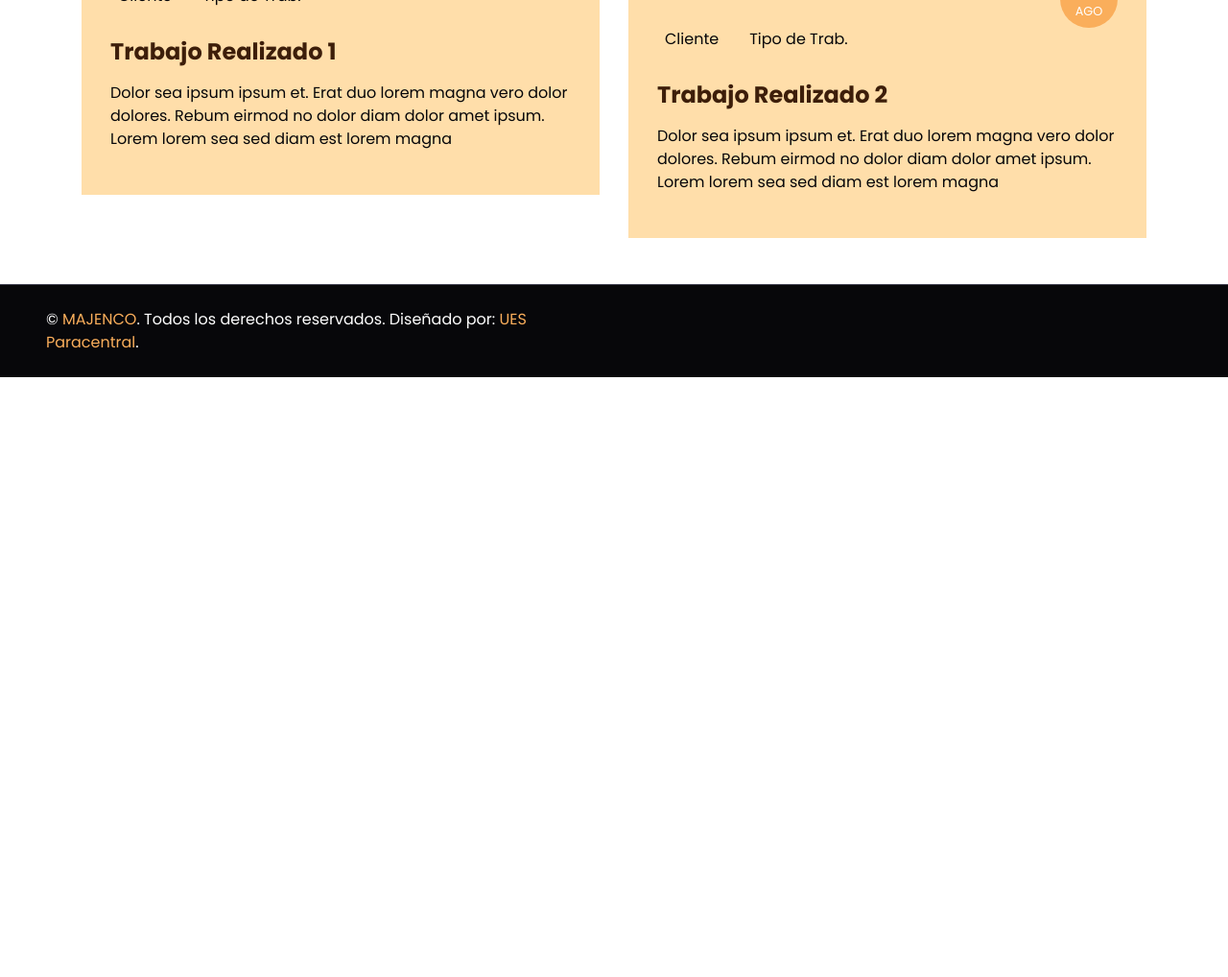
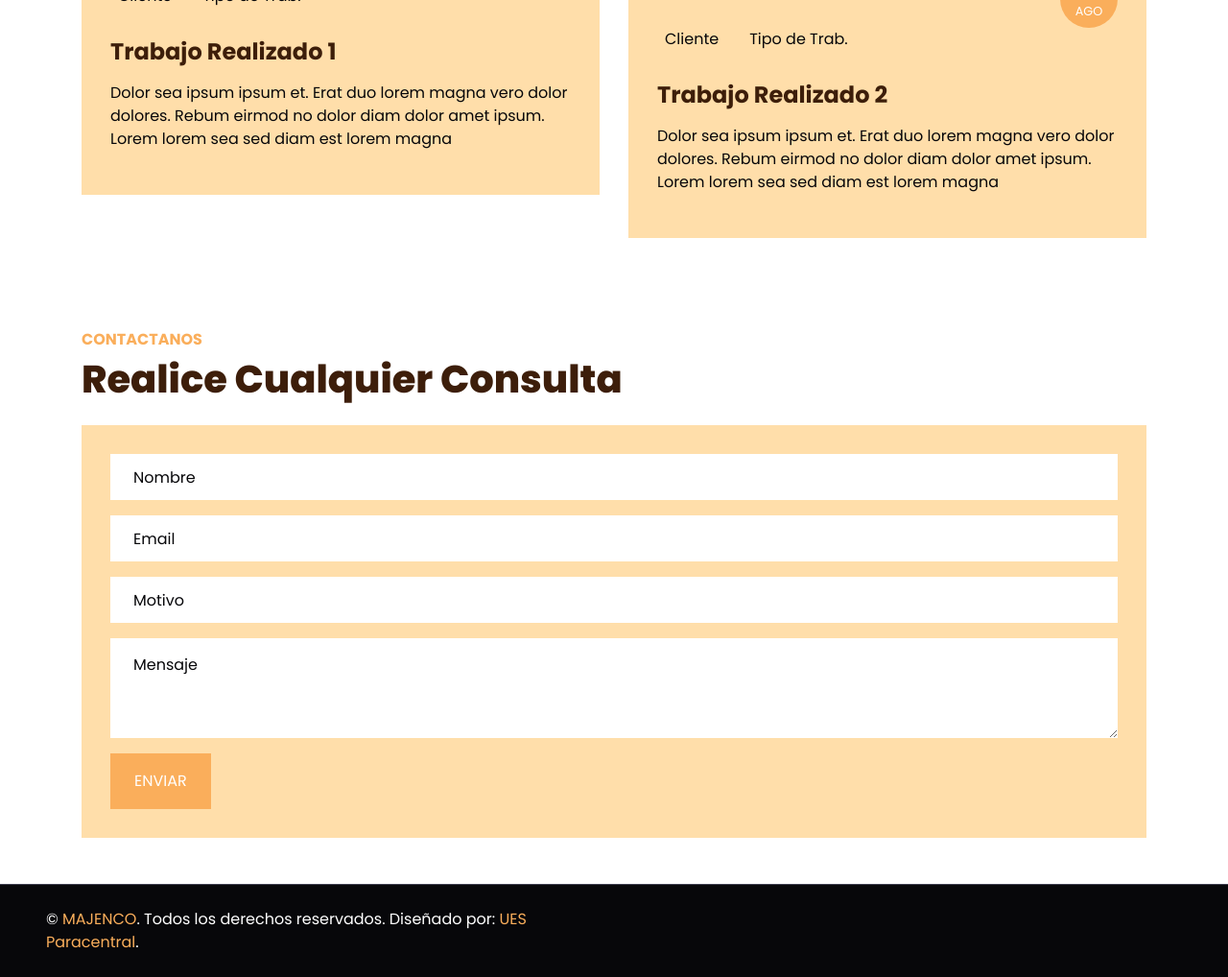
Before and after one commit to AlejandroFlores004/MAJENCOSYS, a Django app: template main/templates/baseClientes.html in a window 1280 px wide. Shown: the part 2341-3359 px from the top of the page at 96% size. Before the commit the page ends 2734 px from the top, so only its background shows below. Run offline with Django 4.2, Linux system fonts and the light colour scheme; the template is opened without the code that fills it, so the values that code supplies are empty; some libraries are stand-ins or nearby versions.

Commit message:
Seccion de contacto

```diff
--- /dev/null
+++ b/main/static/mail/contact.js
@@ -0,0 +1,65 @@
+$(function () {
+
+    $("#contactForm input, #contactForm textarea").jqBootstrapValidation({
+        preventSubmit: true,
+        submitError: function ($form, event, errors) {
+        },
+        submitSuccess: function ($form, event) {
+            event.preventDefault();
+            var name = $("input#name").val();
+            var email = $("input#email").val();
+            var subject = $("input#subject").val();
+            var message = $("textarea#message").val();
+
+            $this = $("#sendMessageButton");
+            $this.prop("disabled", true);
+
+            $.ajax({
+                url: "contact.php",
+                type: "POST",
+                data: {
+                    name: name,
+                    email: email,
+                    subject: subject,
+                    message: message
+                },
+                cache: false,
+                success: function () {
+                    $('#success').html("<div class='alert alert-success'>");
+                    $('#success > .alert-success').html("<button type='button' class='close' data-dismiss='alert' aria-hidden='true'>&times;")
+                            .append("</button>");
+                    $('#success > .alert-success')
+                            .append("<strong>Su mensaje ha sido enviado. </strong>");
+                    $('#success > .alert-success')
+                            .append('</div>');
+                    $('#contactForm').trigger("reset");
+                },
+                error: function () {
+                    $('#success').html("<div class='alert alert-danger'>");
+                    $('#success > .alert-danger').html("<button type='button' class='close' data-dismiss='alert' aria-hidden='true'>&times;")
+                            .append("</button>");
+                    $('#success > .alert-danger').append($("<strong>").text("Perdon " + name + ", parece que nuestro servidor de correo no responde. ¡Inténtalo más tarde!"));
+                    $('#success > .alert-danger').append('</div>');
+                    $('#contactForm').trigger("reset");
+                },
+                complete: function () {
+                    setTimeout(function () {
+                        $this.prop("disabled", false);
+                    }, 1000);
+                }
+            });
+        },
+        filter: function () {
+            return $(this).is(":visible");
+        },
+    });
+
+    $("a[data-toggle=\"tab\"]").click(function (e) {
+        e.preventDefault();
+        $(this).tab("show");
+    });
+});
+
+$('#name').focus(function () {
+    $('#success').html('');
+});
--- a/main/templates/baseClientes.html
+++ b/main/templates/baseClientes.html
@@ -57,6 +57,7 @@
                             <a href="#1" class="nav-item nav-link">CONOCENOS</a>
                             <a href="#2" class="nav-item nav-link">EQUIPO</a>
                             <a href="#3" class="nav-item nav-link">TRABAJOS</a>
+                            <a href="#4" class="nav-item nav-link">CONTACTO</a>
                         </div>
                         <a href="/login"
                             class="btn btn-primary py-2 px-4 d-none d-lg-block">INGRESAR</a>
@@ -255,6 +256,67 @@
                 </div>
             </div>
         </section>
+        <!-- Contact Start -->
+
+        <section id="4">
+            <div class="container-fluid py-5">
+                <div class="container">
+                    <div class="row">
+                        <div class="col-lg-12">
+                            <h6
+                                class="text-primary text-uppercase font-weight-bold">CONTACTANOS</h6>
+                            <h1 class="mb-4">Realice Cualquier Consulta</h1>
+                            <div class="contact-form bg-secondary"
+                                style="padding: 30px;">
+                                <div id="success"></div>
+                                <form name="sentMessage" id="contactForm"
+                                    novalidate="novalidate">
+                                    <div class="control-group">
+                                        <input type="text"
+                                            class="form-control border-0 p-4"
+                                            id="name" placeholder="Nombre"
+                                            required="required"
+                                            data-validation-required-message="Por favor ingrese su Nombre" />
+                                        <p class="help-block text-danger"></p>
+                                    </div>
+                                    <div class="control-group">
+                                        <input type="email"
+                                            class="form-control border-0 p-4"
+                                            id="email" placeholder="Email"
+                                            required="required"
+                                            data-validation-required-message="Por favor ingrese su Email" />
+                                        <p class="help-block text-danger"></p>
+                                    </div>
+                                    <div class="control-group">
+                                        <input type="text"
+                                            class="form-control border-0 p-4"
+                                            id="subject" placeholder="Motivo"
+                                            required="required"
+                                            data-validation-required-message="Por favor ingrese su Motivo" />
+                                        <p class="help-block text-danger"></p>
+                                    </div>
+                                    <div class="control-group">
+                                        <textarea
+                                            class="form-control border-0 py-3 px-4"
+                                            rows="3" id="message"
+                                            placeholder="Mensaje"
+                                            required="required"
+                                            data-validation-required-message="Por favor ingrese su Mensaje"></textarea>
+                                        <p class="help-block text-danger"></p>
+                                    </div>
+                                    <div>
+                                        <button
+                                            class="btn btn-primary py-3 px-4"
+                                            type="submit"
+                                            id="sendMessageButton">ENVIAR</button>
+                                    </div>
+                                </form>
+                            </div>
+                        </div>
+                    </div>
+                </div>
+            </div>
+        </section>
         <!-- Footer -->
         <div
             class="container-fluid bg-dark2 text-white border-top py-4 px-sm-3 px-md-5"
@@ -280,5 +342,9 @@
 
         <!-- Javascript para el Back to Top-->
         <script src="{% static 'js/main.js' %}"></script>
+
+        <!-- Contact Javascript File -->
+        <script src="{% static 'mail/jqBootstrapValidation.min.js' %}"></script>
+        <script src="{% static 'mail/contact.js' %}"></script>
     </body>
 </html>
```
Also changed, not shown: main/static/mail/jqBootstrapValidation.min.js (added), 1 other file.
